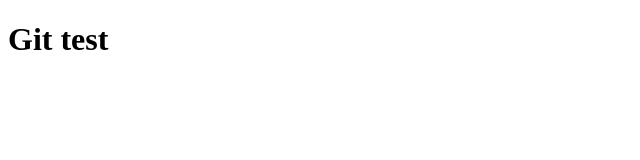
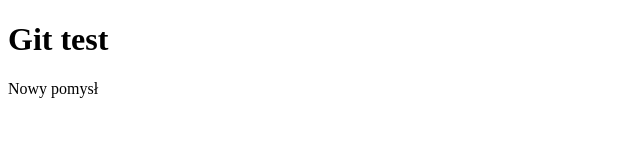
Before and after one commit to cyunczykg/test-git, a plain HTML site: page index.html in a window 1280 px wide. Shown: the whole page, without its empty margins (0-640 px from the left). Drawn offline with Linux system fonts and the light colour scheme.

Commit message:
new idea paragraph

```diff
--- a/index.html
+++ b/index.html
@@ -7,5 +7,6 @@
 </head>
 <body>
     <h1>Git test</h1>
+    <p>Nowy pomysł</p>
 </body>
 </html>
```
